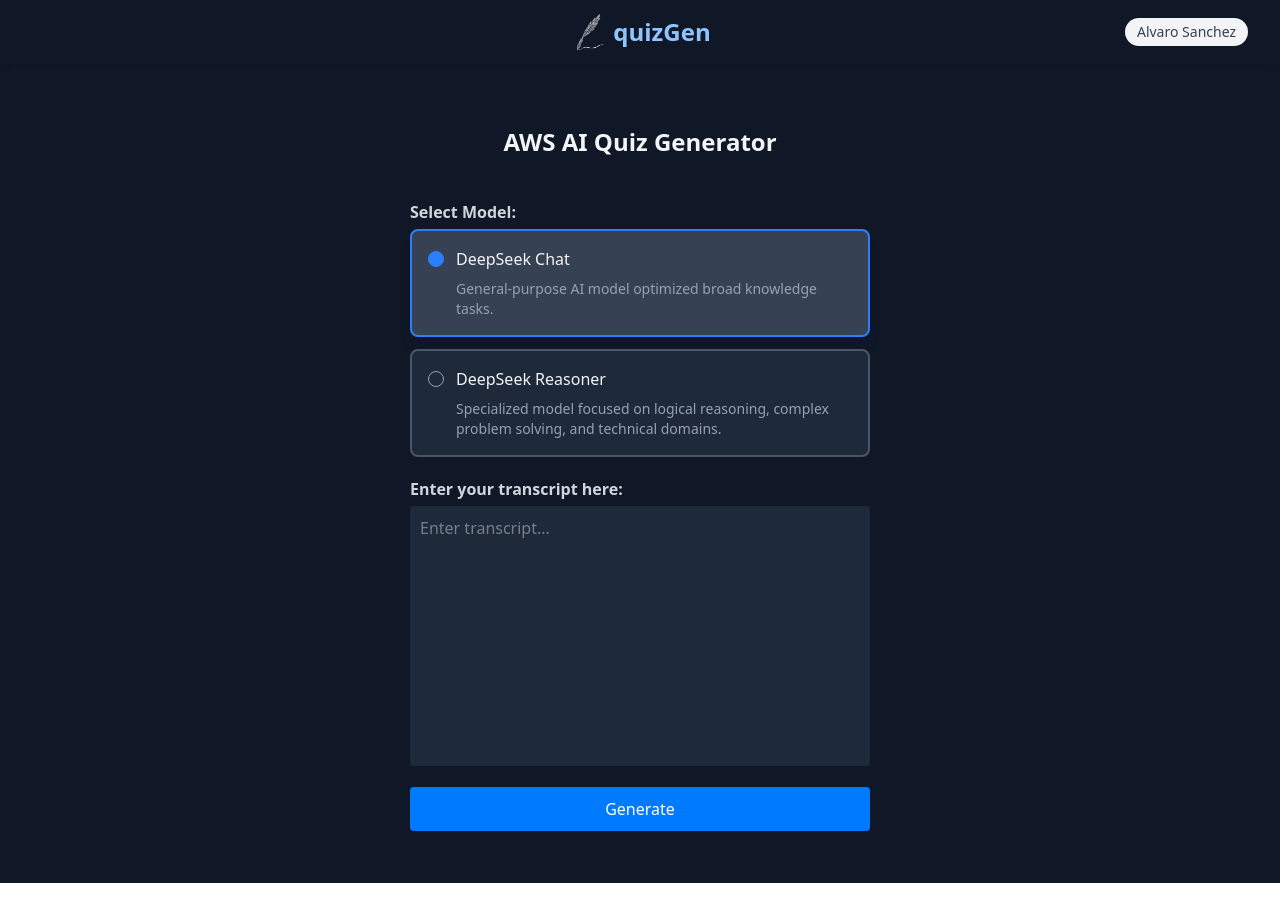
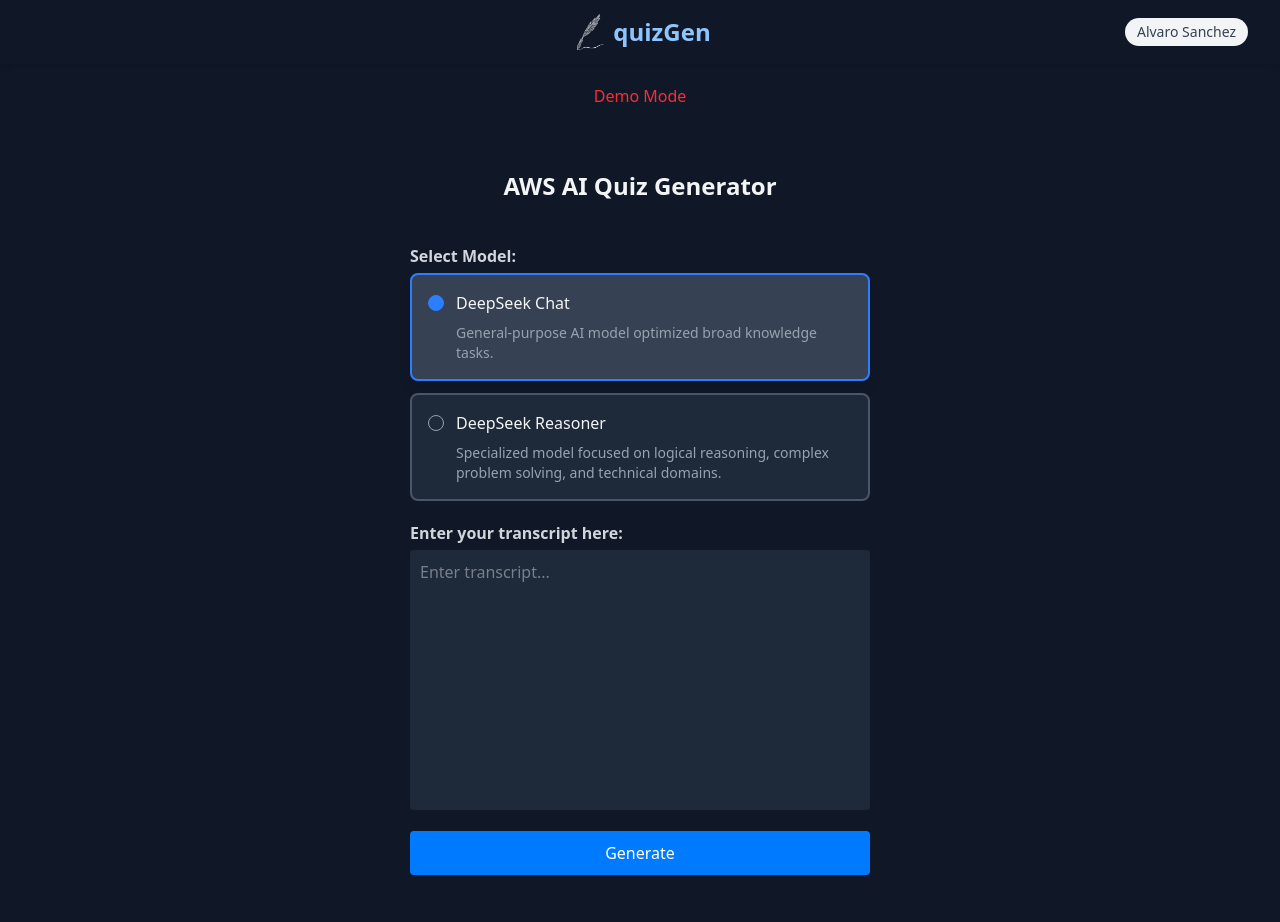
Before and after one commit to justsanchez/quizGen, a React (Vite) app: page /QuizPage in a window 1280 px wide. Shown: the top 922 px of the page. Before the commit the page ends 883 px from the top, so only its background shows below. Built offline with nearby package versions, Linux system fonts and the light colour scheme; no server answers.

Commit message:
turning back on demo mode

```diff
--- a/src/components/QuizAndNotesPage.jsx
+++ b/src/components/QuizAndNotesPage.jsx
@@ -18,7 +18,7 @@
   const [isLoading, setIsLoading] = useState(false);
 
   // ! Developing locally, so we'll use a placeholder response instead of exhausting the model
-  const [isDeveloping] = useState(false);
+  const [isDeveloping] = useState(true);
 
   const [selectedModel, setSelectedModel] = useState("deepseek-chat"); // New model selection state
 
```
